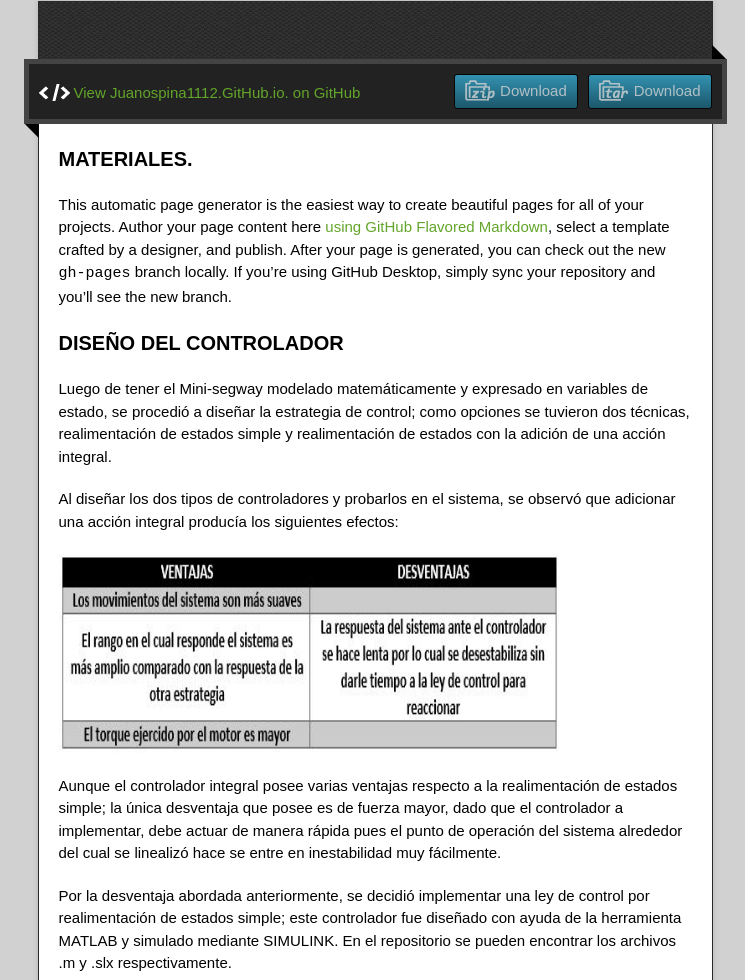
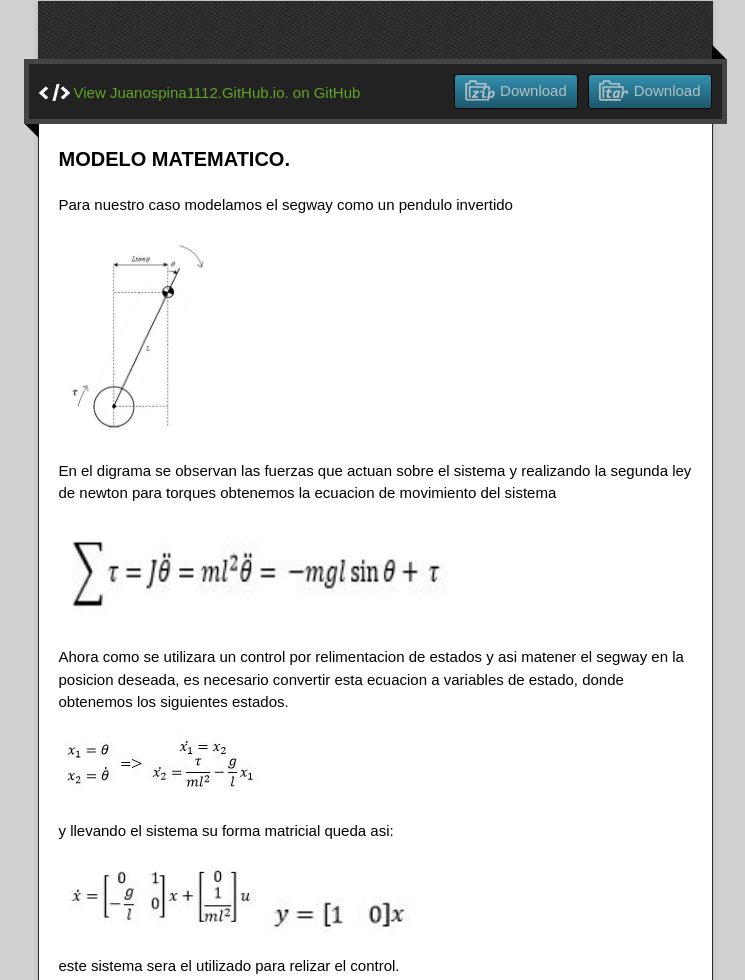
Before and after one commit to juanospina1112/juanospina1112.github.io., a plain HTML site: page index.html in a window 1280 px wide. Shown: the part 129-1109 px from the top of the page, without its empty margins (265-1010 px from the left). Drawn offline with nearby package versions, Linux system fonts and the light colour scheme.

Commit message:
pagina terminada

```diff
--- a/index.html
+++ b/index.html
@@ -37,9 +37,19 @@
         </div>
         <article class="markdown-body">
           <h3>
-<a id="MATERIALES" class="anchor" href="#MATERIALES" aria-hidden="true"><span class="octicon octicon-link"></span></a>MATERIALES.</h3>
+<a id="MODELO MATEMATICO" class="anchor" href="#MODELO MATEMATICO" aria-hidden="true"><span class="octicon octicon-link"></span></a>MODELO MATEMATICO.</h3>
 
-<p>This automatic page generator is the easiest way to create beautiful pages for all of your projects. Author your page content here <a href="https://guides.github.com/features/mastering-markdown/">using GitHub Flavored Markdown</a>, select a template crafted by a designer, and publish. After your page is generated, you can check out the new <code>gh-pages</code> branch locally. If you’re using GitHub Desktop, simply sync your repository and you’ll see the new branch.</p>
+<p> Para nuestro caso modelamos el segway como un pendulo invertido</p>
+<img src="imagenes_ospina/esquema.jpg" width=150height=100>
+<p>  En el digrama se observan las fuerzas que actuan sobre el sistema y realizando la segunda ley de newton para torques obtenemos la ecuacion de movimiento del sistema </p>
+<img src="imagenes_ospina/ecuacion.jpg" width=400 height=100>
+<p>  Ahora como se utilizara un control por relimentacion de estados y asi matener el segway en la posicion deseada, es necesario convertir esta ecuacion a variables de estado, donde obtenemos los siguientes estados.</p>
+
+<img src="imagenes_ospina/ecuaciones_lineales.jpg" width=200height=300>
+<p> y llevando el sistema su forma matricial queda asi:</p>
+<img src="imagenes_ospina/ve.jpg" width=200height=300>
+<img src="imagenes_ospina/salida.jpg" width=150height=50>
+<p> este sistema sera el utilizado para relizar el control.
 
 <h3>
 <a id="DISEÑO DEL CONTROLADOR" class="anchor" href="#DISEÑO DEL CONTROLADOR" aria-hidden="true"><span class="octicon octicon-link"></span></a>DISEÑO DEL CONTROLADOR</h3>
@@ -258,7 +268,8 @@
 <p> </p>
 
 <h3>
-      </div>
+<iframe width="560" height="315" src="https://www.youtube.com/embed/P4mbTeeYYII" frameborder="0" allowfullscreen></iframe>
+    </div>
     </div>
     <footer>
       <div class="owner">
```
Also changed, not shown: imagenes_ospina/ecuacion.JPG (added), imagenes_ospina/ecuaciones_lineales.JPG (added), imagenes_ospina/esquema.JPG (added), imagenes_ospina/salida.JPG (added), imagenes_ospina/ve.JPG (added).
